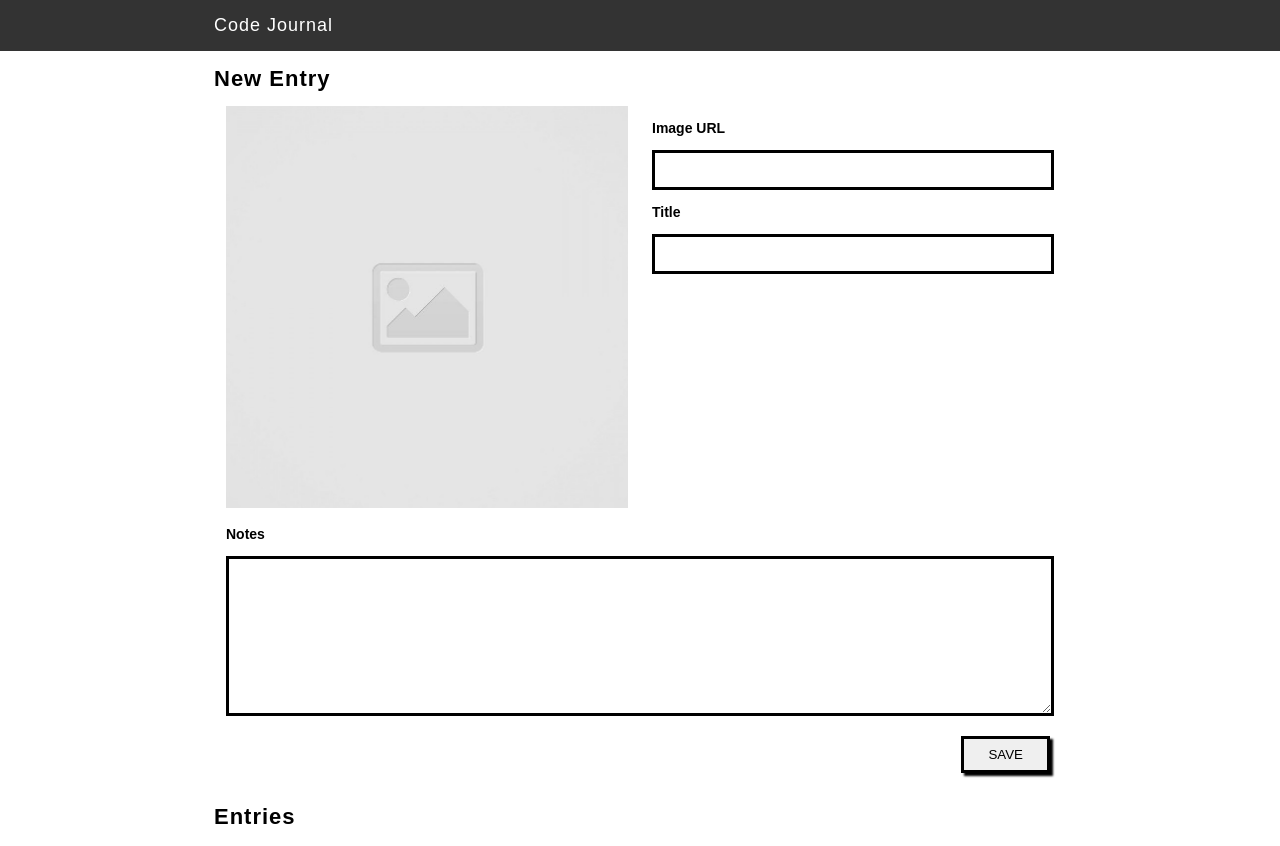
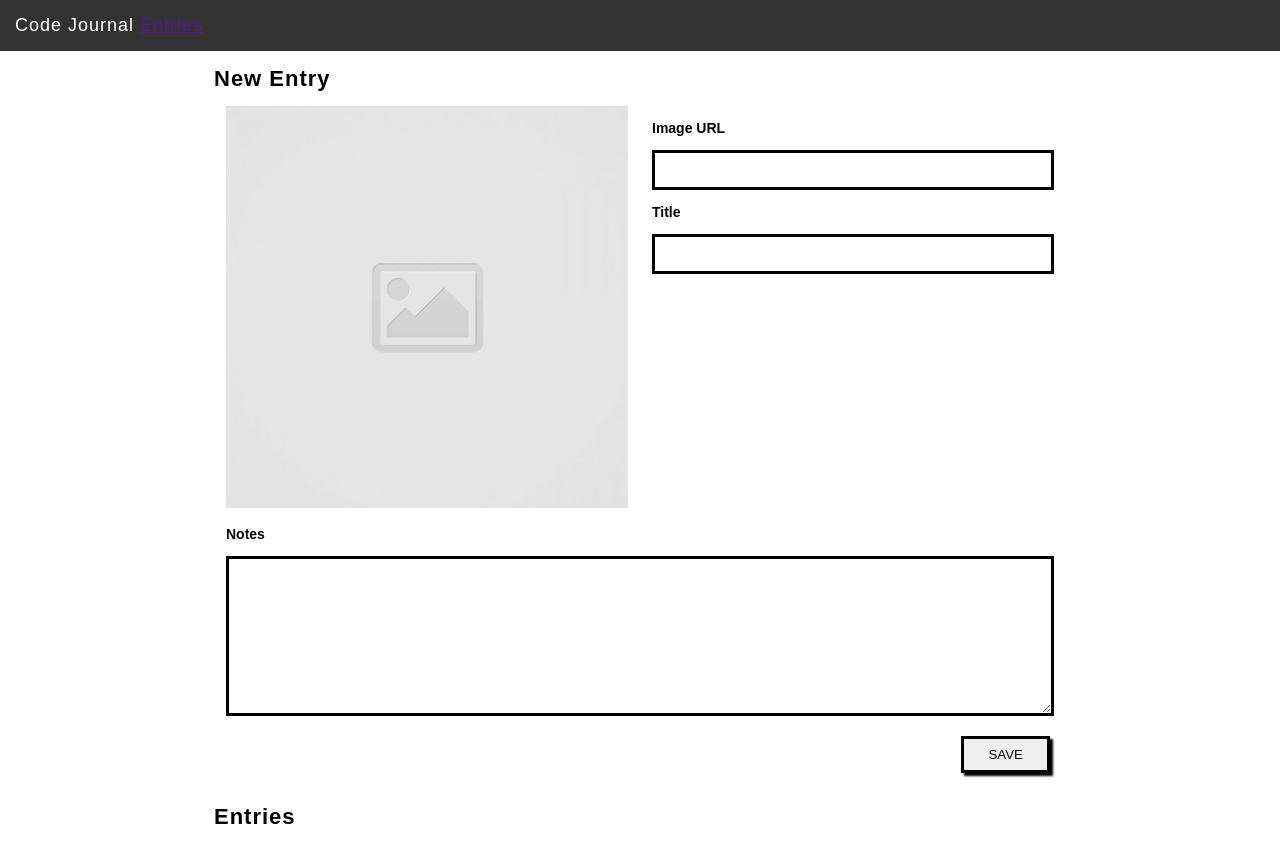
Before and after one commit to lisa-doan/code-journal, a website: page index.html in a window 1280 px wide. Drawn offline with Linux system fonts and the light colour scheme.

Commit message:
add navigation item for Entries

```diff
--- a/index.html
+++ b/index.html
@@ -17,8 +17,9 @@
 </head>
 <body>
   <header>
-    <div class="head-container">
+    <div class="nav-container">
       <span>Code Journal </span>
+      <a href="" class="nav-entries">Entries</a>
     </div>
   </header>
   <main>
```
